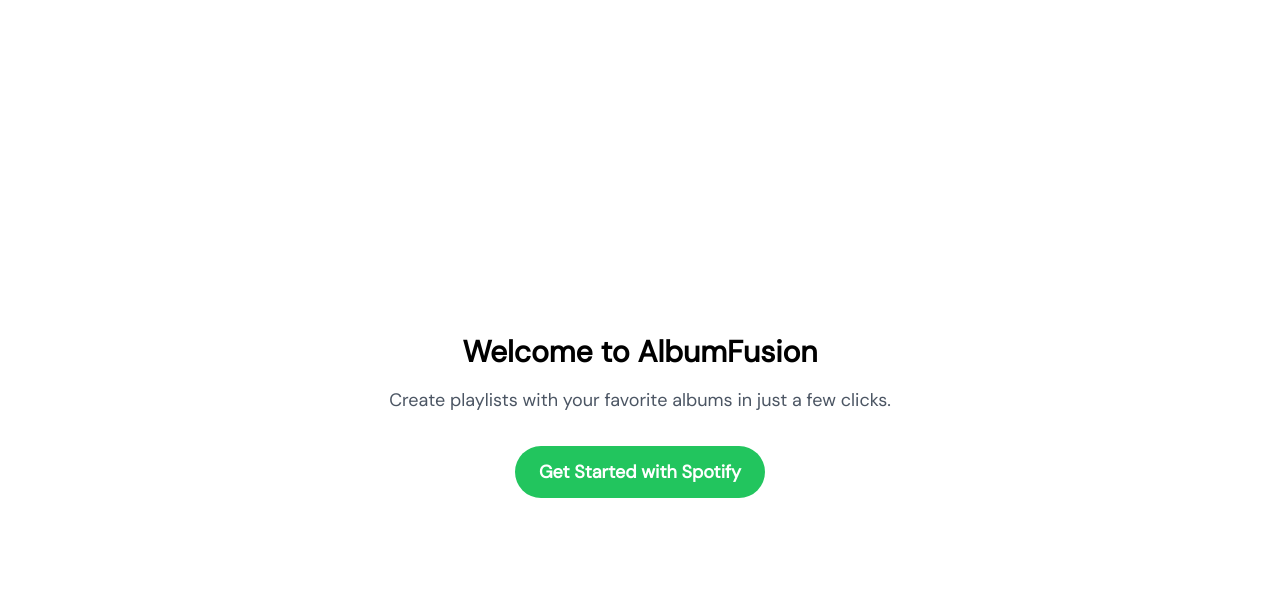
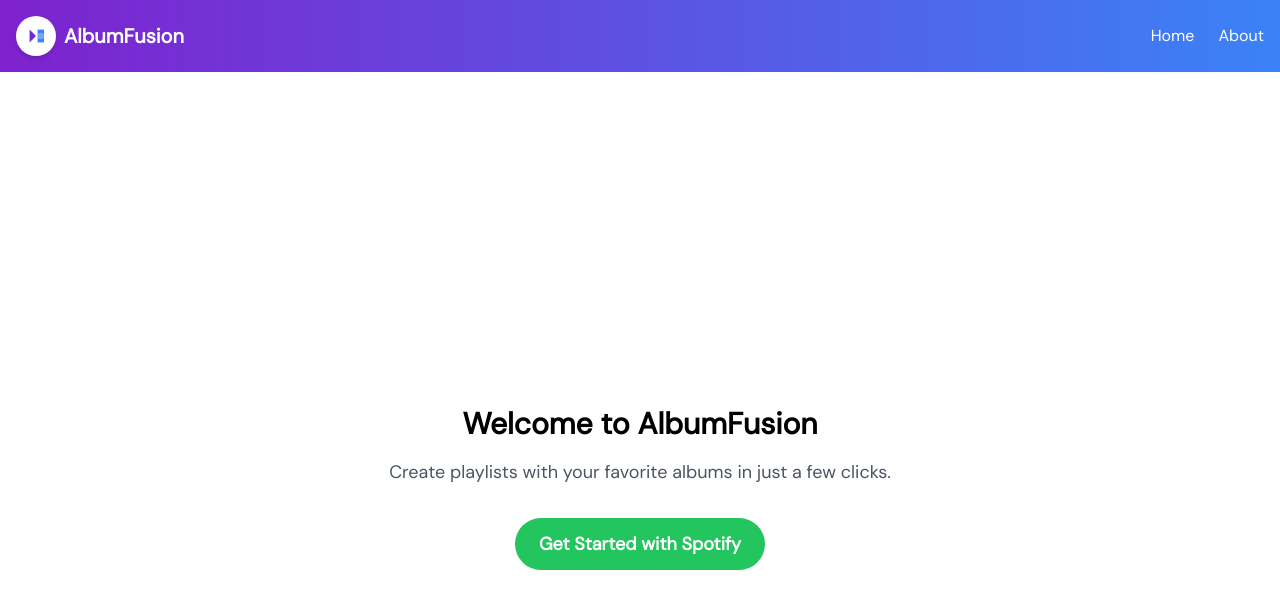
Before and after one commit to dapoadedire/albumfusion, a Next.js app: page / in a window 1280 px wide. Shown: the top 608 px of the page. Built offline with nearby package versions, Linux system fonts and the light colour scheme; no server answers.

Commit message:
Add Header component and update layout structure

```diff
--- a/app/layout.tsx
+++ b/app/layout.tsx
@@ -1,13 +1,15 @@
 import type { Metadata } from "next";
 import { DM_Sans } from "next/font/google";
 import "./globals.css";
-import ClientProvider from "./ClientProvider"; // We'll create this next
+import ClientProvider from "./ClientProvider";
+import Header from "@/components/layout/Header"; // Import the Header component
 
 const dm_sans = DM_Sans({ weight: "400", subsets: ["latin"] });
 
 export const metadata: Metadata = {
   title: "AlbumFusion",
-  description: "AlbumFusion lets you create custom playlists by merging albums. Log in with Spotify, search albums, add or remove them from your list, and create a playlist. Your new playlist is instantly added to your Spotify account for a personalized music experience",
+  description:
+    "AlbumFusion lets you create custom playlists by merging albums. Log in with Spotify, search albums, add or remove them from your list, and create a playlist. Your new playlist is instantly added to your Spotify account for a personalized music experience",
 };
 
 export default function RootLayout({
@@ -18,7 +20,10 @@
   return (
     <html lang="en">
       <body className={dm_sans.className}>
-        <ClientProvider>{children}</ClientProvider>
+        <ClientProvider>
+          <Header />
+          {children}
+        </ClientProvider>
       </body>
     </html>
   );
--- a/components/layout/Header.tsx
+++ b/components/layout/Header.tsx
@@ -0,0 +1,57 @@
+import Link from "next/link";
+import Image from "next/image";
+import React from "react";
+
+const Header = () => {
+  return (
+    <header className="bg-gradient-to-r from-purple-700 to-blue-500 py-4">
+      <div className="container mx-auto px-4 flex items-center justify-between">
+        <Link href="/" className="flex items-center space-x-2">
+          <div className="relative w-10 h-10 rounded-full bg-white p-1 shadow-md">
+            {/* Logo SVG - Simple AF (AlbumFusion) logo */}
+            <svg
+              viewBox="0 0 100 100"
+              fill="none"
+              xmlns="http://www.w3.org/2000/svg"
+              className="w-full h-full"
+            >
+              <rect width="100" height="100" rx="50" fill="white" />
+              <path
+                d="M30 30 L30 70 L50 50 L30 30"
+                fill="#6D28D9" // Purple-700
+              />
+              <path
+                d="M55 30 L75 30 L75 70 L55 70 L55 30"
+                fill="#3B82F6" // Blue-500
+              />
+              <circle cx="65" cy="50" r="10" fill="white" opacity="0.3" />
+            </svg>
+          </div>
+          <span className="text-white font-bold text-xl">AlbumFusion</span>
+        </Link>
+        <nav>
+          <ul className="flex space-x-6">
+            <li>
+              <Link
+                href="/"
+                className="text-white hover:text-gray-200 transition duration-200"
+              >
+                Home
+              </Link>
+            </li>
+            <li>
+              <Link
+                href="/about"
+                className="text-white hover:text-gray-200 transition duration-200"
+              >
+                About
+              </Link>
+            </li>
+          </ul>
+        </nav>
+      </div>
+    </header>
+  );
+};
+
+export default Header;
```
